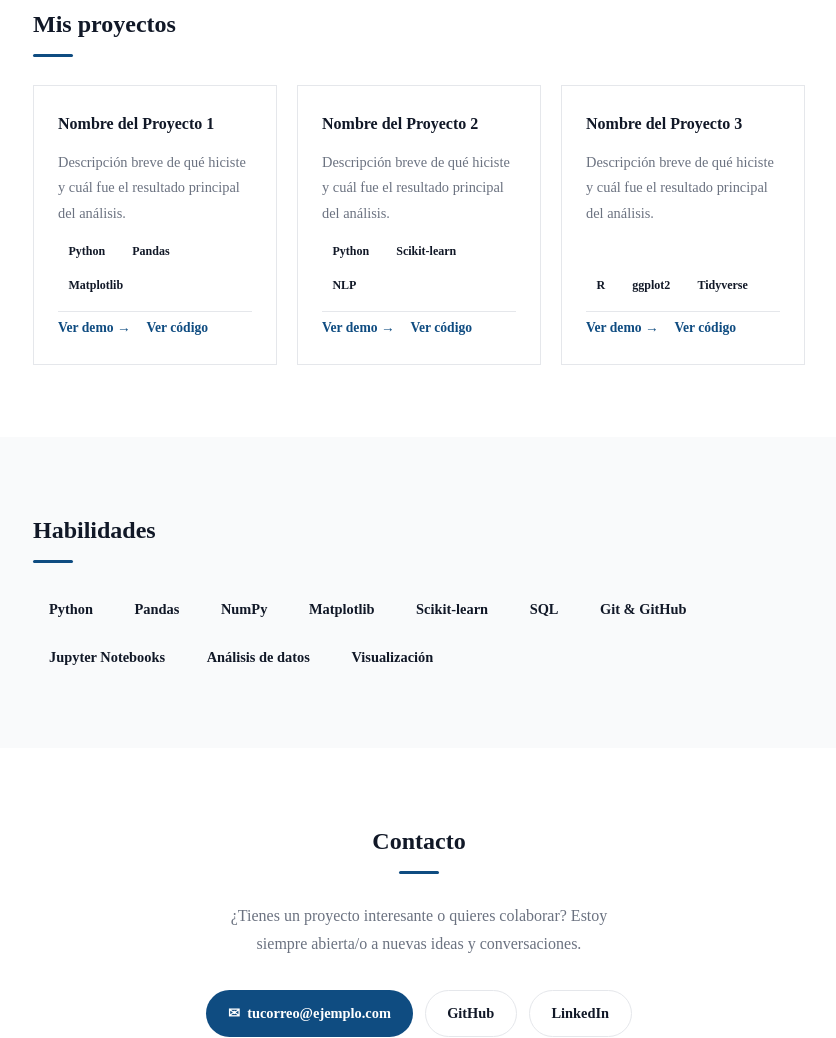
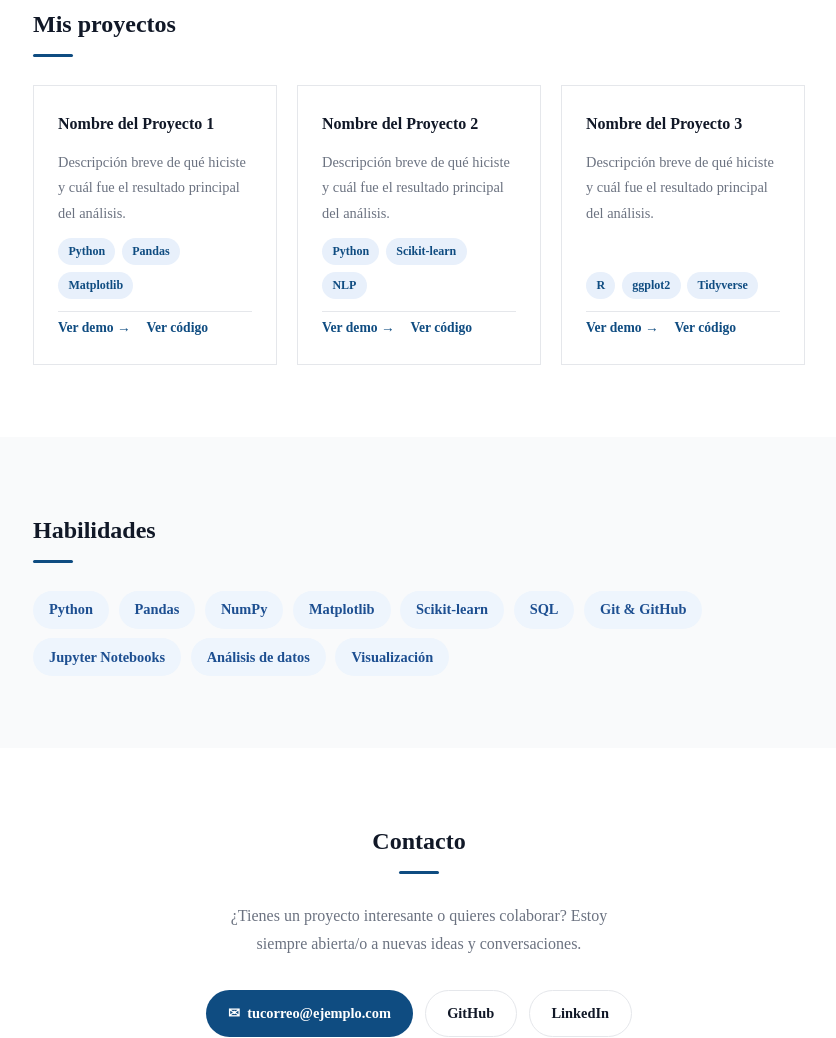
Before and after one commit to Sebastianangeles/Sebastianangeles.github.io, a plain HTML site: page index.html in a window 1280 px wide. Shown: the part 1157-2195 px from the top of the page, without its empty margins (221-1057 px from the left). Drawn offline with Linux system fonts and the light colour scheme.

Commit message:
Update index.html

```diff
--- a/index.html
+++ b/index.html
@@ -18,16 +18,22 @@
            Cada color tiene un nombre descriptivo de lo que hace.
            ============================================================ */
         :root {
-         --fondo:          #ffffff;   /* Fondo principal */
-    --fondo-alt:      #f9fafb;   /* Fondo de secciones alternas */
+        --fondo: #ffffff;
+--fondo-alt: #f9fafb;
 
-    --texto:          #111827;   /* Texto principal */
-    --texto-suave:    #6b7280;   /* Texto secundario */
+--texto: #111827;
+--texto-suave: #6b7280;
 
-    --acento:         #0f4c81;   /* Azul institucional */
-    --acento-hover:   #0b3d66;   /* Azul más oscuro */
+--acento: #0f4c81;
+--acento-hover: #0b3d66;
 
-    --borde:          #e5e7eb;
+--borde: #e5e7eb;
+
+--tag-proyecto: #e8f0fb;
+--tag-texto: #0f4c81;
+
+--tag-habilidad: #eef5fd;
+--tag-hab-texto: #1d4f91;
         }
 
         /* ============================================================
```
